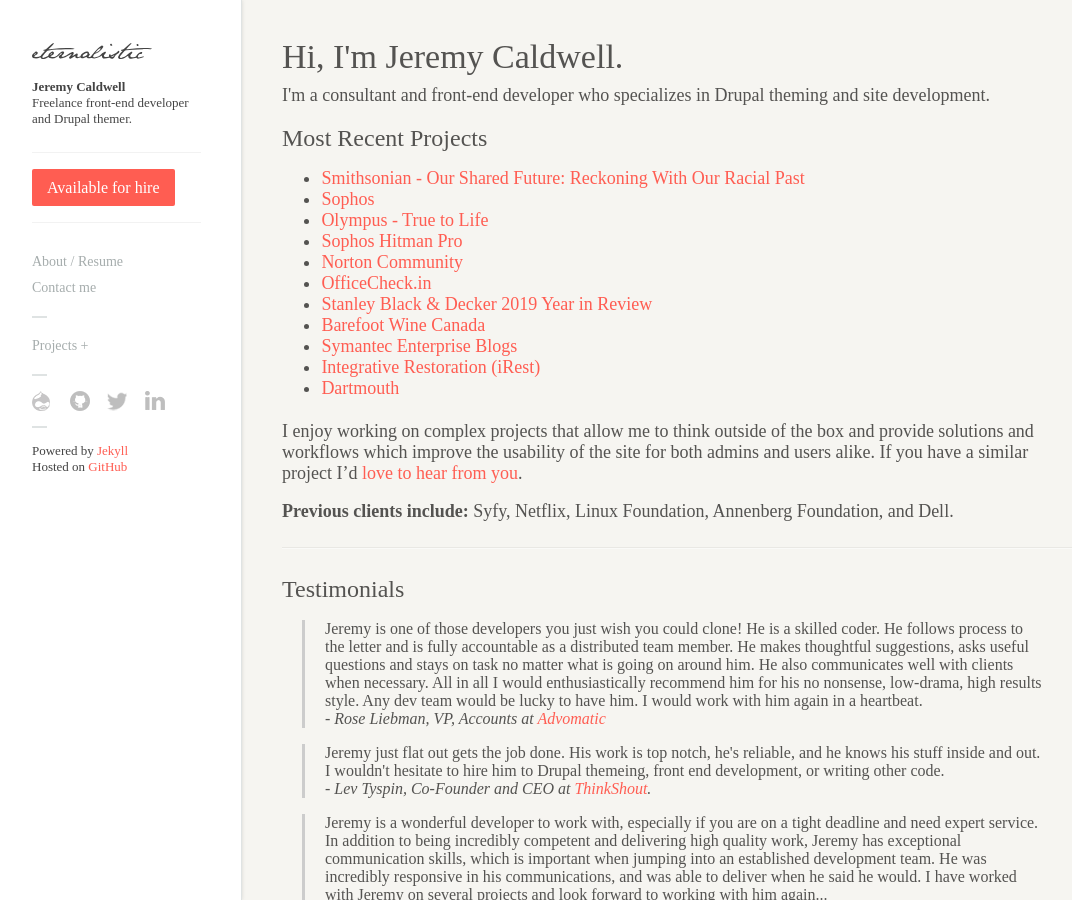
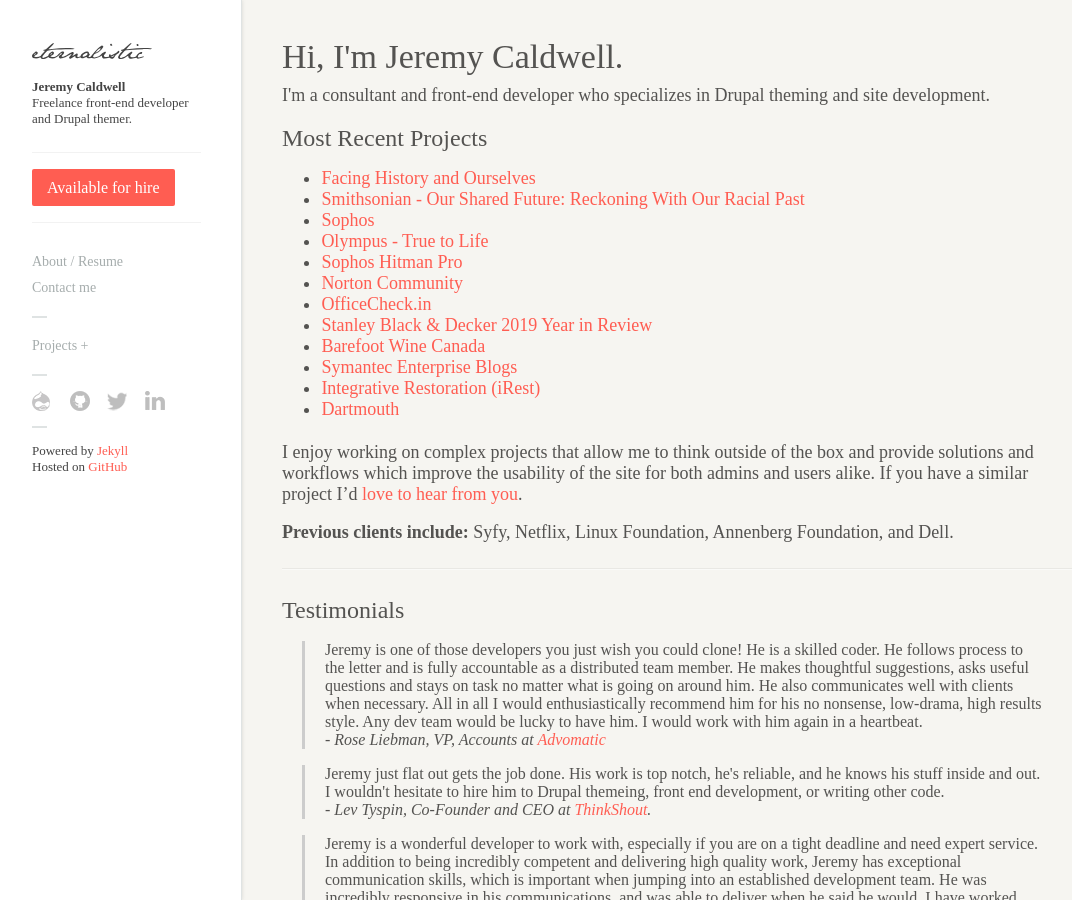
Before and after one commit to eternalistic/eternalistic.com, a Jekyll site: the page built from index.md, in a window 1280 px wide and 900 px high. Shown: the whole window, without its empty margins (8-1080 px from the left). Built offline with Jekyll 4.4.1, drawn with Linux system fonts in a browser that asks for light colours; nearby versions of some CDN libraries.

Commit message:
Added Facing History and Ourselves

```diff
--- a/index.md
+++ b/index.md
@@ -11,6 +11,7 @@ published: true
 
 <h2>Most Recent Projects</h2>
 <ul>
+  <li><a href="https://www.facinghistory.org">Facing History and Ourselves</a></li>
   <li><a href="https://oursharedfuture.si.edu">Smithsonian - Our Shared Future: Reckoning With Our Racial Past</a></li>
   <li><a href="https://www.sophos.com">Sophos</a></li>
   <li><a href="https://truetolife.com">Olympus - True to Life</a></li>
```
